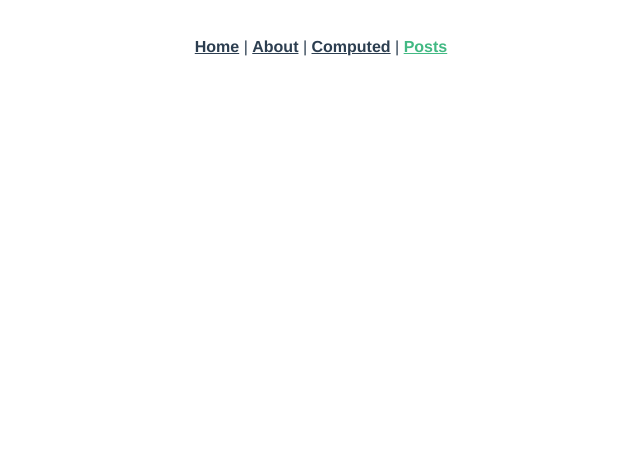
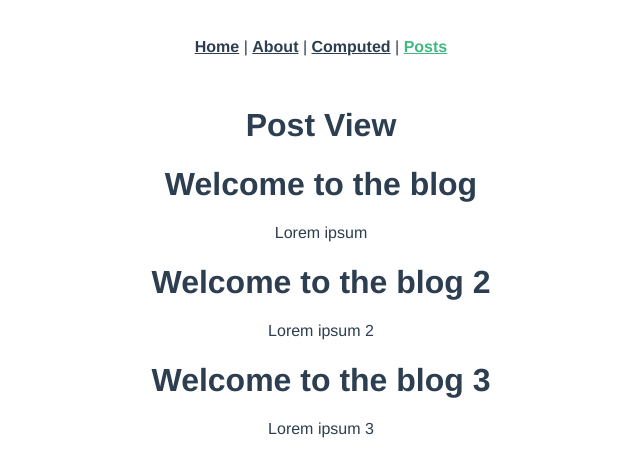
Before and after one commit to smfarhad/vue-composition, a Vue app: page /posts in a window 1280 px wide. Shown: the top 476 px of the page, without its empty margins (319-959 px from the left). Built offline with nearby package versions, Linux system fonts and the light colour scheme.

Commit message:
pass post list with props

```diff
--- a/src/components/PostList.vue
+++ b/src/components/PostList.vue
@@ -1,5 +1,9 @@
 <template>
     <div class="post-list">
+        <div v-for="post in posts" :key="post.id">
+            <h1>{{ post.title }}</h1>
+            <div>{{ post.body }}</div>
+        </div>
 
     </div>
 </template>
--- a/src/router/index.js
+++ b/src/router/index.js
@@ -2,7 +2,7 @@ import { createRouter, createWebHistory } from 'vue-router'
 import Home from '../views/HomeView.vue'
 import About from '../views/AboutView.vue'
 import Compute from '../views/ComputedView.vue'
-import Posts from '../components/PostList.vue'
+import Posts from '../views/PostView.vue'
 const routes = [
   {
     path: '/',
--- a/src/views/HomeView.vue
+++ b/src/views/HomeView.vue
@@ -14,7 +14,7 @@ import { ref } from 'vue';
 export default {
   name: 'Home',
   setup() {
-    console.log(this);
+    //console.log(this);
     const p = ref(null);
     let name = ref('mario')
     let age = ref(31)
--- a/src/views/PostsView.vue
+++ b/src/views/PostView.vue
@@ -1,14 +1,15 @@
 <template>
     <div>
-        <h1>Posts View</h1>
-        {{ names }}
+        <h1>Post View</h1>
+        <PostList :posts="posts" />
+
     </div>
 </template>
 <script>
-// import PostList from '../components/PostList.vue'
+import PostList from '../components/PostList.vue'
 import { ref } from "vue";
 export default {
-    name: "PostPage",
+    name: "PostView",
     components: { PostList },
     setup() {
         const names = ref(['Farhad', 'Jewel', 'Akib', 'Rana', 'Shohag']);
```
